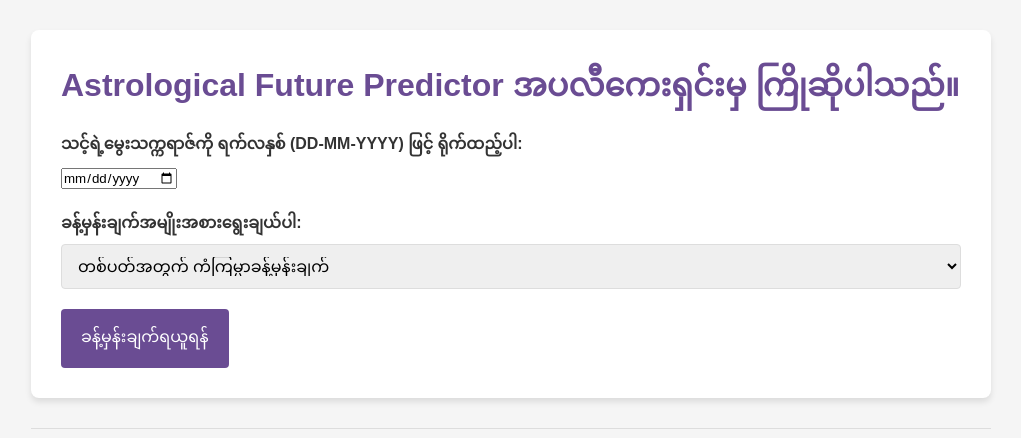
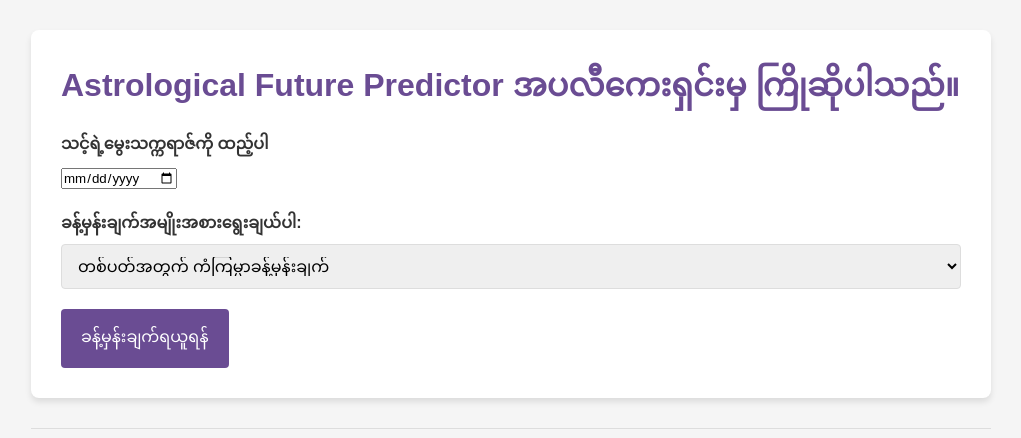
Before and after one commit to PhoneMinKhant203/ai_baydin, a Flask app: page / in a window 1280 px wide. Shown: the part 134-572 px from the top of the page, without its empty margins (129-1150 px from the left). Run offline with Flask 3, Linux system fonts and the light colour scheme; some web fonts are replaced.

Commit message:
Update index.html

```diff
--- a/templates/index.html
+++ b/templates/index.html
@@ -10,7 +10,7 @@
 
     <form method="POST" action="/">
         <div class="form-group">
-            <label for="birthdate">သင့်ရဲ့မွေးသက္ကရာဇ်ကို ရက်လနှစ် (DD-MM-YYYY) ဖြင့် ရိုက်ထည့်ပါ:</label>
+            <label for="birthdate">သင့်ရဲ့မွေးသက္ကရာဇ်ကို ထည့်ပါ</label>
             <input type="date" id="birthdate" name="birthdate" placeholder="DD-MM-YYYY" required>
         </div>
 
```
